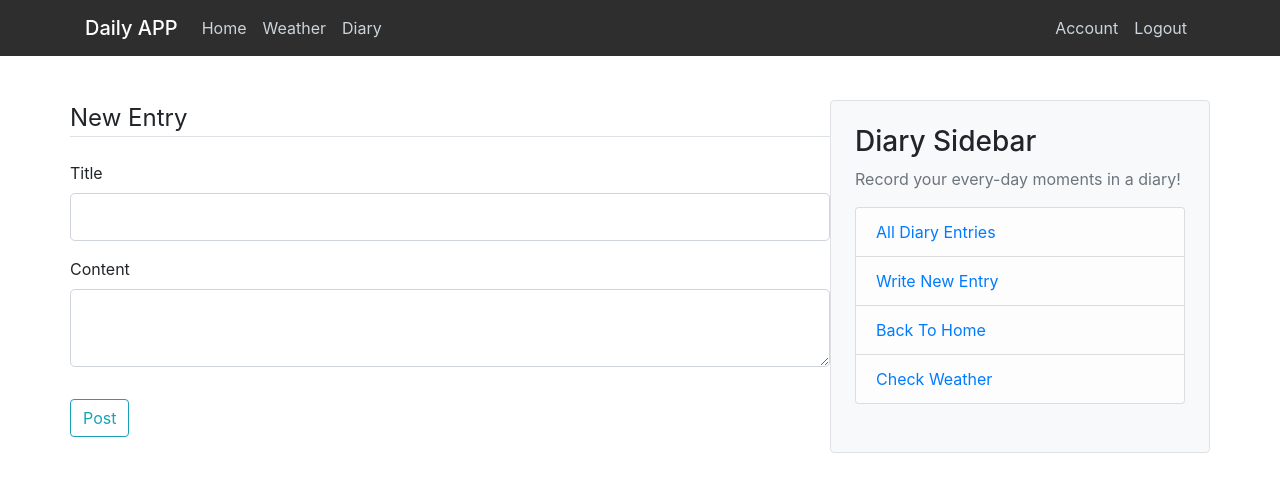
After one commit to zzuo123/DailyApp, a Flask app: page /diary/new in a window 1280 px wide. The commit adds this page. Shown: the top 492 px of the page. Run offline with Flask 2, Linux system fonts and the light colour scheme; a user stored in the database is signed in; some libraries are stand-ins or nearby versions.

Commit message:
🚀 RELEASE: added diary pages

```diff
--- a/dailyapp/__init__.py
+++ b/dailyapp/__init__.py
@@ -22,5 +22,7 @@ login_manager.login_message_category = 'info'  # this is to style the prompt for
 
 from dailyapp.main.routes import main
 from dailyapp.users.routes import users
+from dailyapp.diaries.routes import diaries
 app.register_blueprint(main)
 app.register_blueprint(users)
+app.register_blueprint(diaries)
--- /dev/null
+++ b/dailyapp/diaries/forms.py
@@ -0,0 +1,8 @@
+from flask_wtf import FlaskForm
+from wtforms import StringField, TextAreaField, SubmitField
+from wtforms.validators import DataRequired
+
+class DiaryForm(FlaskForm):
+    title = StringField('Title', validators=[DataRequired()])
+    content = TextAreaField('Content', validators=[DataRequired()])
+    submit = SubmitField('Post')
--- /dev/null
+++ b/dailyapp/diaries/routes.py
@@ -0,0 +1,69 @@
+from logging import log
+from flask import Blueprint, flash, url_for, redirect, abort, request
+from flask.templating import render_template
+from flask_login import current_user, login_required
+from dailyapp import db
+from dailyapp.diaries.forms import DiaryForm
+from dailyapp.models import Diary
+
+diaries = Blueprint('diaries', __name__)
+
+
+@diaries.route('/diary')
+@login_required
+def diary_main():
+    entries = Diary.query.all()
+    return render_template('diary_main.html', diaries=entries)
+
+
+@diaries.route('/diary/new', methods=['GET', 'POST'])
+@login_required
+def new_entry():
+    form = DiaryForm()
+    if form.validate_on_submit():
+        # we call the user 'author' here because user_id in the Diary model has User backref as 'author'
+        diary = Diary(title=form.title.data, content=form.content.data, author=current_user)
+        db.session.add(diary)
+        db.session.commit()
+        flash('Your diary entry has been added!', 'success')
+        return redirect(url_for('diaries.diary_main'))
+    return render_template('create_entry.html', title='New Entry', legend='New Entry', form=form)
+
+
+@diaries.route('/diary/<int:diary_id>')
+@login_required
+def diary(diary_id):
+    entry = Diary.query.get_or_404(diary_id)  # get diary id or 404 if entry doesn't exist
+    return render_template('diary.html', diary=entry, title=entry.title)
+
+
+@diaries.route('/diary/<int:diary_id>/update', methods=['GET', 'POST'])
+@login_required
+def update_entry(diary_id):
+    entry = Diary.query.get_or_404(diary_id)  # get diary id or 404 if entry doesn't exist
+    if entry.author != current_user:
+        abort(403)  # manually abort and return a http response for forbidden route
+    form = DiaryForm()
+    if form.validate_on_submit():
+        entry.title = form.title.data
+        entry.content = form.content.data
+        # when updating database, no need to have db.session.add(entry)
+        db.session.commit()
+        flash('Your diary entry has been updated!', 'success')
+        return redirect(url_for('diaries.diary_main'))
+    elif request.method == 'GET':
+        form.title.data = entry.title
+        form.content.data = entry.content
+    return render_template('create_entry.html', title='Update Diary', legend="Update Diary", form=form)
+
+
+@diaries.route('/diary/<int:diary_id>/delete', methods=['POST'])
+@login_required
+def delete_entry(diary_id):
+    entry = Diary.query.get_or_404(diary_id)
+    if entry.author != current_user:
+        abort(403)
+    db.session.delete(entry)
+    db.session.commit()
+    flash('Your diary entry has been deleted!', 'success')
+    return redirect(url_for('diaries.diary_main'))
--- a/dailyapp/static/main.css
+++ b/dailyapp/static/main.css
@@ -53,9 +53,9 @@
 #clock {
 	font-size: 10em;
 	position: absolute;
+	left: 50%;
 	top: 50%;
-	left: 50%;
-	transform: translate(-50%, -40%);
+	transform: translate(-50%, -50%);
 }
 
 #zip-box {
@@ -89,6 +89,30 @@
 	padding-bottom: 1em;
 }
 
+.article-title {
+	color: #444444;
+}
+
+a.article-title:hover {
+	color: #428bca;
+	text-decoration: none;
+}
+
+.article-content {
+	white-space: pre-line;
+}
+
+.article-metadata {
+	padding-bottom: 1px;
+	margin-bottom: 4px;
+	border-bottom: 1px solid #e3e3e3
+}
+
+.article-metadata a:hover {
+	color: #333;
+	text-decoration: none;
+}
+
 /* for mobile devices (tablets) */
 
 @media only screen and (max-width: 767px) {
--- /dev/null
+++ b/dailyapp/templates/create_entry.html
@@ -0,0 +1,40 @@
+{% extends "diary_layout.html" %}
+{% block diary %}
+<div class="content-section">
+    <form method="POST" action="">
+        {{ form.hidden_tag() }}
+        <fieldset class="form-group">
+            <legend class="border-bottom mb-4">{{ legend }}</legend>
+            <div class="form-group">
+                {{ form.title.label(class="form-control-label") }}
+                {% if form.title.errors %}
+                {{ form.title(class="form-control form-control-lg is-invalid") }}
+                <div class="invalid-feedback">
+                    {% for error in form.title.errors %}
+                    <span>{{ error }}</span>
+                    {% endfor %}
+                </div>
+                {% else %}
+                {{ form.title(class="form-control form-control-lg") }}
+                {% endif %}
+            </div>
+            <div class="form-group">
+                {{ form.content.label(class="form-control-label") }}
+                {% if form.content.errors %}
+                {{ form.content(class="form-control form-control-lg is-invalid") }}
+                <div class="invalid-feedback">
+                    {% for error in form.content.errors %}
+                    <span>{{ error }}</span>
+                    {% endfor %}
+                </div>
+                {% else %}
+                {{ form.content(class="form-control form-control-lg") }}
+                {% endif %}
+            </div>
+        </fieldset>
+        <div class="form-group">
+            {{ form.submit(class="btn btn-outline-info") }}
+        </div>
+    </form>
+</div>
+{% endblock diary %}
--- /dev/null
+++ b/dailyapp/templates/diary_layout.html
@@ -0,0 +1,22 @@
+{% extends "layout.html" %}
+{% block content %}
+<div style="margin-top: 100px;"></div>
+<div class="container">
+	<div class="row">
+		<div class="col-md-8 p-0">
+			{% block diary %}{% endblock %}
+		</div>
+		<div class="col-md-4 bg-light p-4 border rounded">
+			<h3>Diary Sidebar</h3>
+			<p class='text-muted'>Record your every-day moments in a diary!
+			<ul class="list-group">
+				<li class="list-group-item list-group-item-light"><a href="{{ url_for('diaries.diary_main') }}">All Diary Entries</a></li>
+				<li class="list-group-item list-group-item-light"><a href="{{ url_for('diaries.new_entry') }}">Write New Entry</a></li>
+				<li class="list-group-item list-group-item-light"><a href="{{ url_for('main.home') }}">Back To Home</a></li>
+				<li class="list-group-item list-group-item-light"><a href="{{ url_for('main.weather') }}">Check Weather</a></li>
+			</ul>
+			</p>
+		</div>
+	</div>
+</div>
+{% endblock content %}
--- a/dailyapp/templates/layout.html
+++ b/dailyapp/templates/layout.html
@@ -37,6 +37,9 @@
 					<div class="navbar-nav mr-auto">
 						<a class="nav-item nav-link" href="{{ url_for('main.home') }}">Home</a>
 						<a class="nav-item nav-link" href="{{ url_for('main.weather') }}">Weather</a>
+						{% if current_user.is_authenticated %}
+						<a class="nav-item nav-link" href="{{ url_for('diaries.diary_main') }}">Diary</a>
+						{% endif %}
 					</div>
 					<!-- right side of navbar -->
 					<div class="navbar-nav">
```
Also changed, not shown: dailyapp/templates/diary.html (added, +38 -0 lines), dailyapp/templates/diary_main.html (added, +14 -0 lines), dailyapp/templates/home.html (+7 -1 lines), todo.md (+2 -1 lines), README.md, dailyapp/diaries/__init__.py (added).
